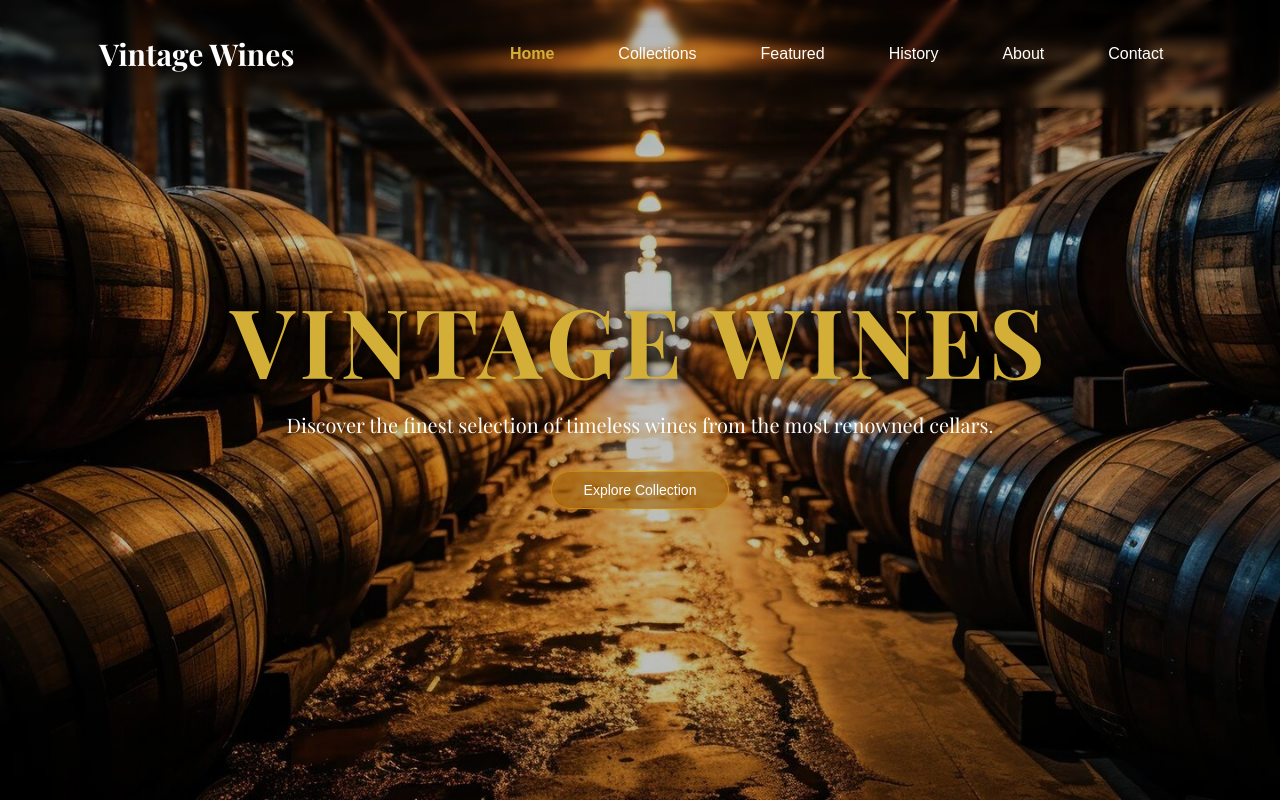
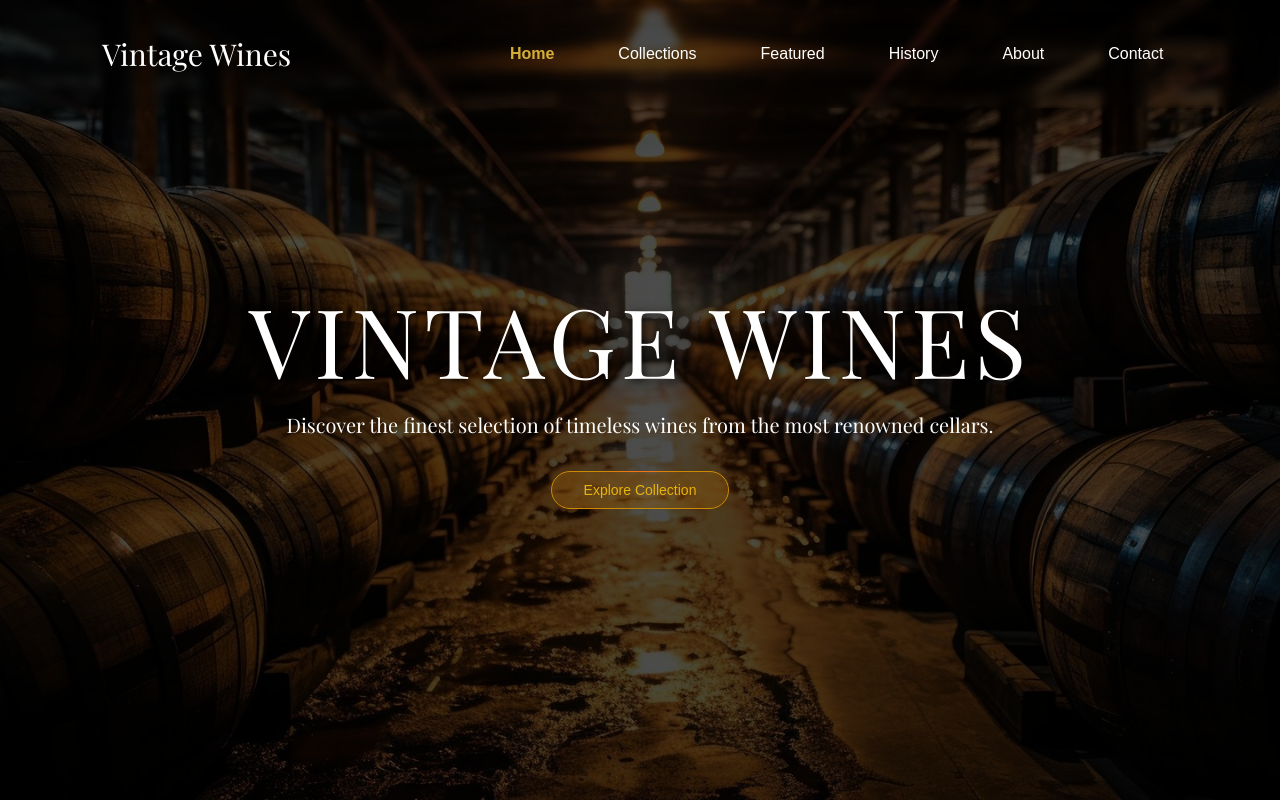
Before and after one commit to LaithFerjeoui/Liquor-Collection-Web-Application, a Next.js app: page / in a window 1280 px wide. Built offline with nearby package versions, Linux system fonts and the light colour scheme.

Commit message:
Code optimisation + text animation + font changing

```diff
--- a/package.json
+++ b/package.json
@@ -9,13 +9,15 @@
     "lint": "next lint"
   },
   "dependencies": {
+    "clsx": "^2.1.1",
     "framer-motion": "^11.13.1",
     "next": "15.0.4",
     "react": "^18.3.1",
     "react-dom": "^18.3.1",
     "react-icons": "^5.4.0",
     "react-toastify": "^10.0.6",
-    "scroll-lock": "^2.1.5"
+    "scroll-lock": "^2.1.5",
+    "tailwind-merge": "^2.5.5"
   },
   "devDependencies": {
     "eslint": "^8",
--- a/src/app/Components/Header.jsx
+++ b/src/app/Components/Header.jsx
@@ -55,7 +55,7 @@ const Header = () => {
       <div className="flex items-center justify-around lg:py-3">
         {/* Logo Section */}
         <Link href="/" className="flex justify-start mx-6 sm:mx-0 sm:justify-center items-center gap-4 w-[16rem]">
-          <h2 className={`font-extrabold font-playfair text-3xl md:text-3xl py-6 hover:mb-2 duration-300 transition-all ease-in-out transform ${isScrolled ? "text-[#d4af37]" : "text-white"}`}>
+          <h2 className={`font-normal font-playfair text-3xl md:text-3xl py-6 hover:mb-2 duration-300 transition-all ease-in-out transform ${isScrolled ? "text-[#d4af37]" : "text-white"}`}>
             Vintage Wines
           </h2>
         </Link>
--- a/src/app/Components/Hero.jsx
+++ b/src/app/Components/Hero.jsx
@@ -2,8 +2,11 @@
 import Image from "next/image";
 import { motion } from "framer-motion";
 import GlowingButton from "./ui/GlowingButton";
+import { TextGenerateEffect } from "./ui/text-generate-effect";
 
 const Hero = () => {
+    const words = `Discover the finest selection of timeless wines from the most renowned cellars.`;
+
     return (
         <section className="relative h-screen w-full overflow-hidden">
             {/* Background Image */}
@@ -13,36 +16,35 @@ const Hero = () => {
                     alt="Vintage Wine Cellar"
                     fill
                     className="object-cover brightness-75"
+                    priority  // High priority image loading
                 />
             </div>
 
-            {/* Overlay Content */}
-            <div className="absolute inset-0 flex flex-col items-center justify-center text-center">
-                {/* Headline */}
+            {/* Overlay */}
+            <motion.div
+                className="absolute inset-0 bg-black"
+                initial={{ opacity: 0 }}
+                animate={{ opacity: 0.6 }}
+                transition={{ duration: 1.5, ease: "easeOut" }}
+            />
+
+            {/* Content */}
+            <div className="absolute inset-0 flex flex-col items-center justify-center text-center px-4">
                 <motion.h1
-                    className="text-[#d4af37] font-playfair  text-shadow text-6xl md:text-8xl font-bold uppercase tracking-wider drop-shadow-lg"
-                    initial={{ opacity: 0, y: -50 }}
+                    className="text-white font-playfair text-shadow text-6xl md:text-8xl font-normal uppercase tracking-wider drop-shadow-lg"
+                    initial={{ opacity: 0, y: -30 }}
                     animate={{ opacity: 1, y: 0 }}
-                    transition={{ duration: 0.8, ease: "easeOut" }}
+                    transition={{ duration: 0.4, ease: "easeOut" }}
                 >
                     Vintage Wines
                 </motion.h1>
-                {/* Subheadline */}
-                <motion.p
-                    className="text-white font-playfair text-lg md:text-xl mt-6 max-w-3xl"
-                    initial={{ opacity: 0, y: 50 }}
-                    animate={{ opacity: 1, y: 0 }}
-                    transition={{ duration: 0.8, delay: 0.3, ease: "easeOut" }}
-                >
-                    Discover the finest selection of timeless wines from the most renowned cellars.
-                </motion.p>
+                <TextGenerateEffect words={words} />
 
-                {/* Call-to-Action */}
                 <motion.div
                     className="mt-8"
-                    initial={{ opacity: 0, scale: 0.8 }}
-                    animate={{ opacity: 1, scale: 1 }}
-                    transition={{ duration: 0.8, delay: 0.6, ease: "easeOut" }}
+                    initial={{ opacity: 0, y: 20 }}
+                    animate={{ opacity: 1, y: 0 }}
+                    transition={{ duration: 0.3, delay: 1.2, ease: "easeOut" }}
                 >
                     <GlowingButton />
                 </motion.div>
--- a/src/app/Components/ui/GlowingButton.jsx
+++ b/src/app/Components/ui/GlowingButton.jsx
@@ -2,9 +2,9 @@ import React from 'react'
 
 const GlowingButton = () => {
     return (
-        <button className="px-8 py-2 rounded-full relative bg-yellow-700/60 text-white text-sm hover:shadow-2xl hover:shadow-white/[0.1] transition duration-200 border border-yellow-600">
-            <div className="absolute inset-x-0 h-px w-1/2 mx-auto -top-px shadow-2xl  bg-gradient-to-r from-transparent via-yellow-500 to-transparent" />
-            <span className="relative z-20">
+        <button className="px-8 py-2 rounded-full relative bg-yellow-700/30 text-white text-sm hover:shadow-2xl hover:shadow-yellow-500/[0.3] transition duration-200 border border-yellow-600">
+            <div className="absolute inset-x-0 h-px w-1/2 mx-auto -top-px shadow-2xl  bg-gradient-to-r from-transparent via-orange-500 to-transparent" />
+            <span className="relative z-20 text-yellow-500">
                 Explore Collection
             </span>
         </button>
--- /dev/null
+++ b/src/app/Components/ui/text-generate-effect.jsx
@@ -0,0 +1,53 @@
+"use client";
+import { useEffect } from "react";
+import { motion, stagger, useAnimate } from "framer-motion";
+import { cn } from "@/app/utils/cn";
+
+export const TextGenerateEffect = ({
+    words,
+    className,
+    filter = true,
+    duration = 0.5
+}) => {
+    const [scope, animate] = useAnimate();
+    let wordsArray = words.split(" ");
+    useEffect(() => {
+        animate("span", {
+            opacity: 1,
+            filter: filter ? "blur(0px)" : "none",
+        }, {
+            duration: duration ? duration : 1,
+            delay: stagger(0.2),
+        });
+    }, [scope.current]);
+
+    const renderWords = () => {
+        return (
+            (<motion.div ref={scope}>
+                {wordsArray.map((word, idx) => {
+                    return (
+                        (<motion.span
+                            key={word + idx}
+                            className="text-white  opacity-0"
+                            style={{
+                                filter: filter ? "blur(10px)" : "none",
+                            }}>
+                            {word}{" "}
+                        </motion.span>)
+                    );
+                })}
+            </motion.div>)
+        );
+    };
+
+    return (
+        (<div className={cn("", className)}>
+            <div className="mt-4">
+                <div
+                    className=" text-white font-playfair text-lg md:text-xl mt-6 max-w-3xl">
+                    {renderWords()}
+                </div>
+            </div>
+        </div>)
+    );
+};
--- /dev/null
+++ b/src/app/utils/cn.js
@@ -0,0 +1,6 @@
+import { clsx } from "clsx";
+import { twMerge } from "tailwind-merge";
+
+export function cn(...inputs) {
+  return twMerge(clsx(inputs));
+}
```
Also changed, not shown: 1 other file (tests, documents, lock files or other folders).
